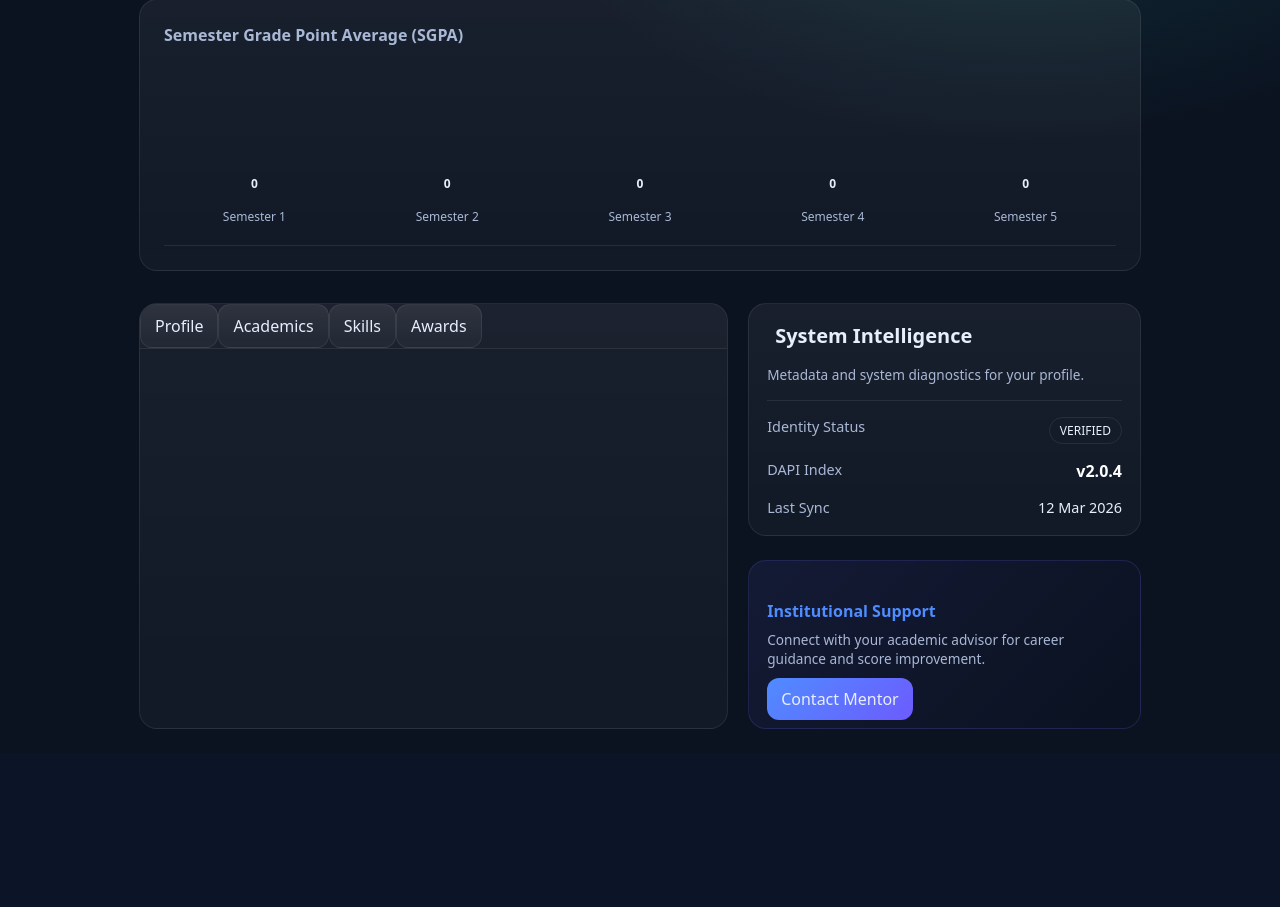
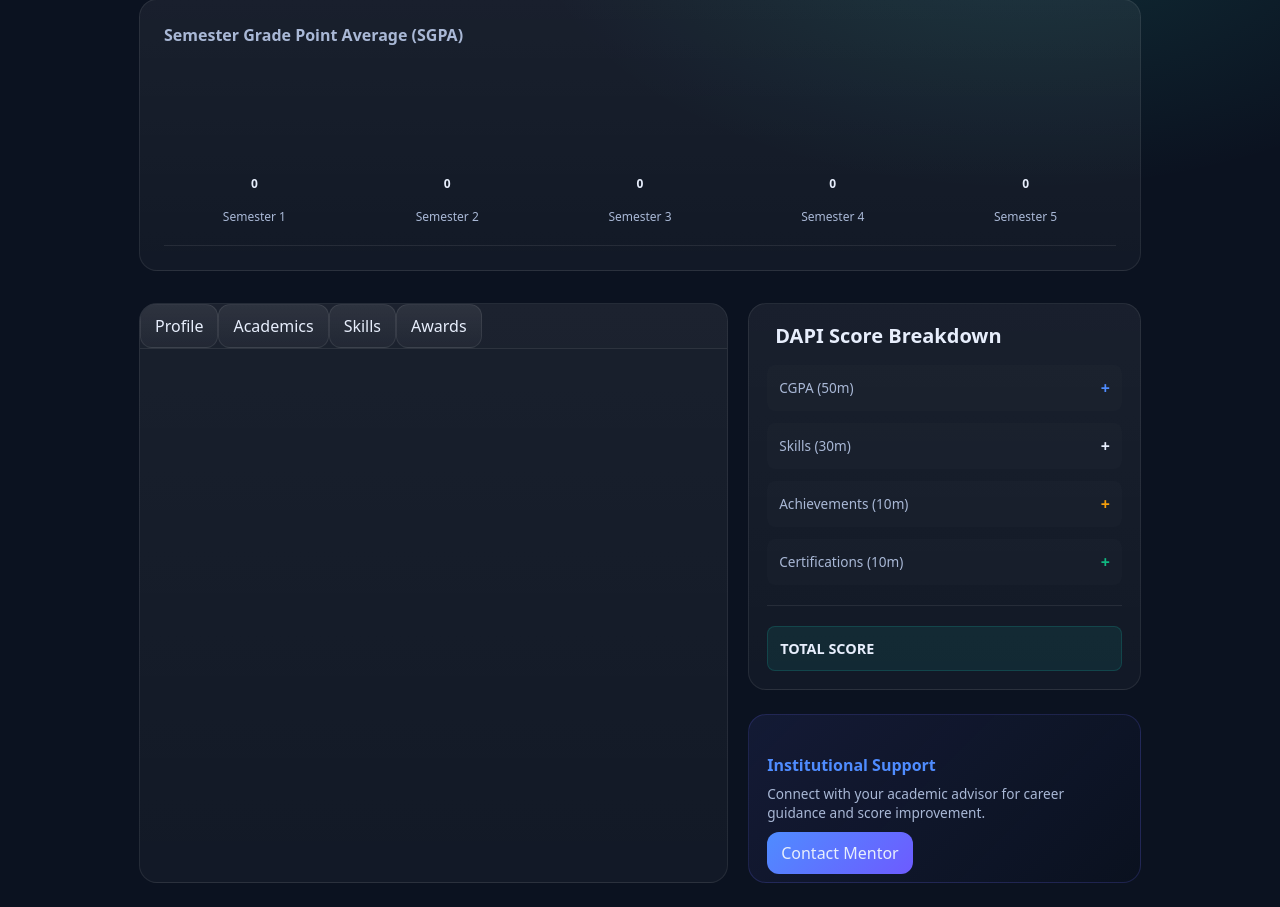
Before and after one commit to skpaswin/DAPI, a Flask app: template templates/student_portal.html in a window 1280 px wide. Shown: the part 510-1417 px from the top of the page. Before the commit the page ends 1239 px from the top, so only its background shows below. Run offline with Flask 3, Linux system fonts and the light colour scheme; the template is opened without the code that fills it, so the values that code supplies are empty.

Commit message:
Auto-update: 2026-03-14 13:40:40

```diff
--- a/templates/student_portal.html
+++ b/templates/student_portal.html
@@ -404,9 +404,9 @@
                   <td style="text-align: right;">
                     <div style="display: flex; gap: 8px; justify-content: flex-end;">
                       {% if c['file_path'] %}
-                        <a href="{{ url_for('static', filename=c['file_path'].replace('uploads/certificates/', 'uploads/certificates/')) }}" target="_blank" class="btn" style="padding: 6px 10px; background: rgba(99, 102, 241, 0.1); color: var(--primary);">
+                        <button type="button" onclick="openPreview('/static/{{ c['file_path'] }}', '{{ c['name'] }}')" class="btn" title="View Document" style="padding: 6px 10px; background: rgba(99, 102, 241, 0.1); color: var(--primary);">
                           <i data-lucide="eye" size="14"></i>
-                        </a>
+                        </button>
                       {% endif %}
                       <form method="post" style="display:inline">
                         <input type="hidden" name="form_type" value="cert_delete">
@@ -444,22 +444,35 @@
       <div class="card" style="margin-bottom: 24px;">
         <h3 style="font-size: 1.25rem; margin-bottom: 16px; display: flex; align-items: center; gap: 8px;">
           <i data-lucide="bar-chart-3" size="18" style="color: var(--primary)"></i>
-          System Intelligence
+          DAPI Score Breakdown
         </h3>
-        <p class="sub" style="font-size: 0.85rem;">Metadata and system diagnostics for your profile.</p>
-        <div class="hr" style="margin: 16px 0;"></div>
-        <div style="display: flex; flex-direction: column; gap: 16px;">
-          <div style="display: flex; justify-content: space-between;">
-            <span style="color: var(--muted); font-size: 0.9rem;">Identity Status</span>
-            <span class="badge" style="color: var(--accent);">VERIFIED</span>
+        <div style="display: flex; flex-direction: column; gap: 12px;">
+          <div style="display: flex; justify-content: space-between; align-items: center; padding: 12px; background: rgba(255,255,255,0.01); border-radius: 8px;">
+            <span style="font-size: 0.85rem; color: var(--muted);">CGPA (50m)</span>
+            <span style="font-weight: 700; color: var(--primary);">+{{ breakdown['cgpa_points'] }}</span>
           </div>
-          <div style="display: flex; justify-content: space-between;">
-            <span style="color: var(--muted); font-size: 0.9rem;">DAPI Index</span>
-            <span style="font-weight: 700; color: white;">v2.0.4</span>
+          <div style="display: flex; justify-content: space-between; align-items: center; padding: 12px; background: rgba(255,255,255,0.01); border-radius: 8px;">
+            <span style="font-size: 0.85rem; color: var(--muted);">Skills (30m)</span>
+            <span style="font-weight: 700; color: var(--accent);">+{{ breakdown['skill_points'] }}</span>
           </div>
-          <div style="display: flex; justify-content: space-between;">
-            <span style="color: var(--muted); font-size: 0.9rem;">Last Sync</span>
-            <span style="font-size: 0.9rem;">12 Mar 2026</span>
+          <div style="display: flex; justify-content: space-between; align-items: center; padding: 12px; background: rgba(255,255,255,0.01); border-radius: 8px;">
+            <span style="font-size: 0.85rem; color: var(--muted);">Achievements (10m)</span>
+            <span style="font-weight: 700; color: #f59e0b;">+{{ breakdown['ach_points'] }}</span>
+          </div>
+          <div style="display: flex; justify-content: space-between; align-items: center; padding: 12px; background: rgba(255,255,255,0.01); border-radius: 8px;">
+            <span style="font-size: 0.85rem; color: var(--muted);">Certifications (10m)</span>
+            <span style="font-weight: 700; color: #10b981;">+{{ breakdown['cert_points'] }}</span>
+          </div>
+          {% if breakdown['penalty'] > 0 %}
+          <div style="display: flex; justify-content: space-between; align-items: center; padding: 12px; background: rgba(239, 68, 68, 0.05); border-radius: 8px;">
+            <span style="font-size: 0.85rem; color: var(--danger);">Arrear Penalty</span>
+            <span style="font-weight: 700; color: var(--danger);">-{{ breakdown['penalty'] }}</span>
+          </div>
+          {% endif %}
+          <div class="hr" style="margin: 8px 0;"></div>
+          <div style="display: flex; justify-content: space-between; align-items: center; padding: 12px; background: rgba(20, 184, 166, 0.1); border-radius: 8px; border: 1px solid rgba(20, 184, 166, 0.2);">
+            <span style="font-weight: 800; text-transform: uppercase; font-size: 0.9rem;">Total Score</span>
+            <span style="font-size: 1.25rem; font-weight: 800; color: var(--accent);">{{ breakdown['total'] }}</span>
           </div>
         </div>
       </div>
```
